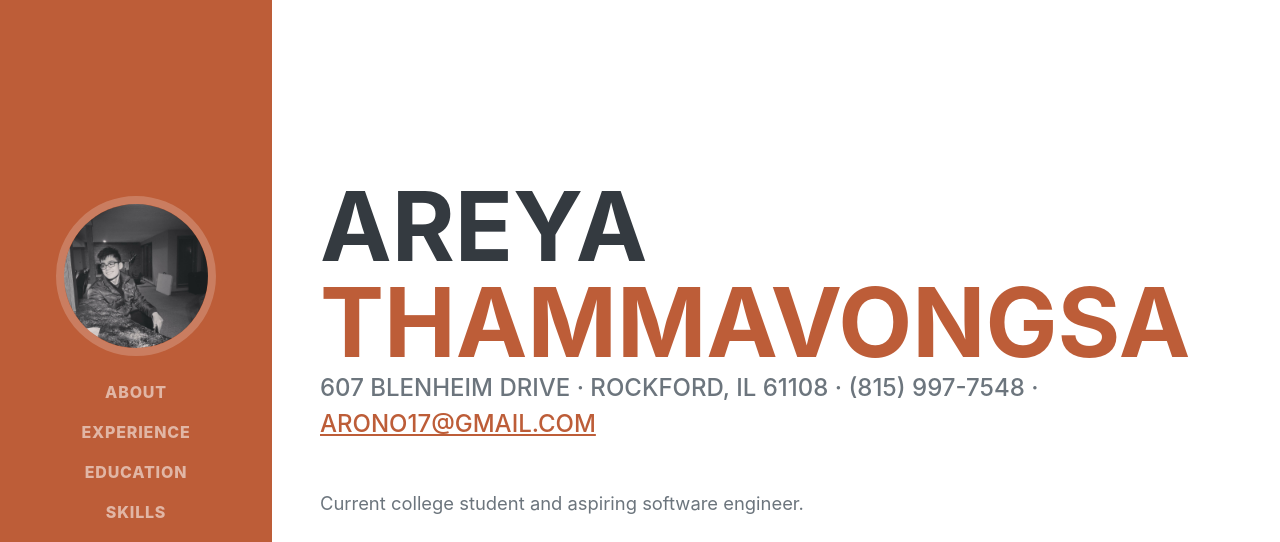
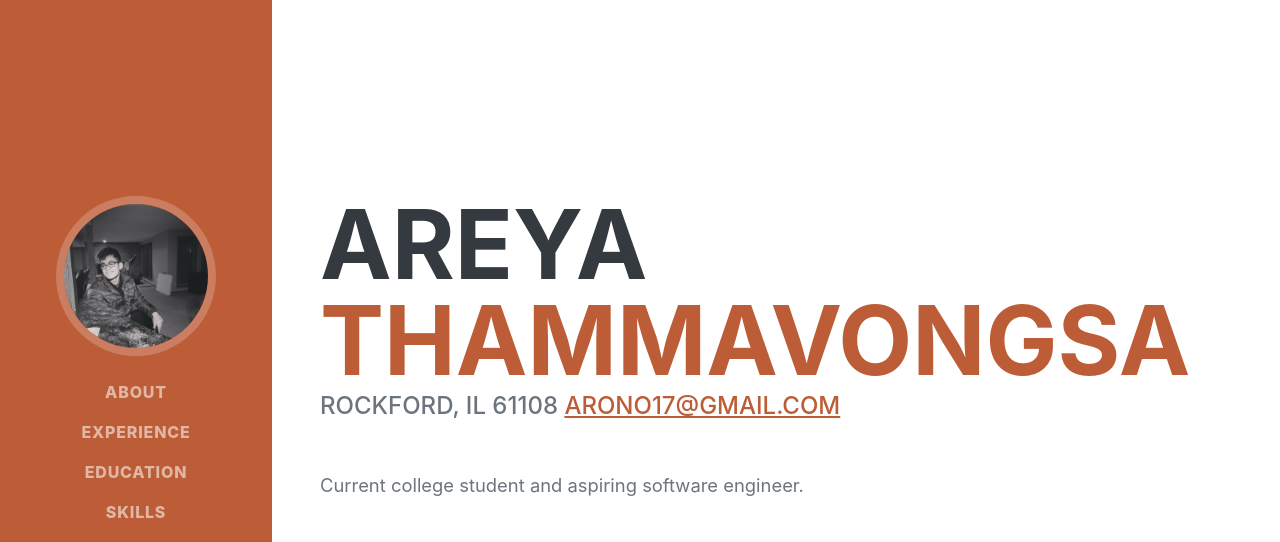
Before and after one commit to jovaniedelacruz/Areya-Boostrap-Resume, a plain HTML site: page index.html in a window 1280 px wide. Shown: the top 542 px of the page. Drawn offline with nearby package versions, Linux system fonts and the light colour scheme; a web font is replaced by a local one.

Commit message:
address changes friends have bulliedme feelsbadman

```diff
--- a/index.html
+++ b/index.html
@@ -44,7 +44,7 @@
                         <span class="text-primary">Thammavongsa</span>
                     </h1>
                     <div class="subheading mb-5">
-                        607 Blenheim Drive · Rockford, IL 61108 · (815) 997-7548 ·
+                        Rockford, IL 61108
                         <a href="mailto:name@ecom">arono17@gmail.com</a>
                     </div>
                     <p class="lead mb-5">Current college student and aspiring software engineer.</p>
```
